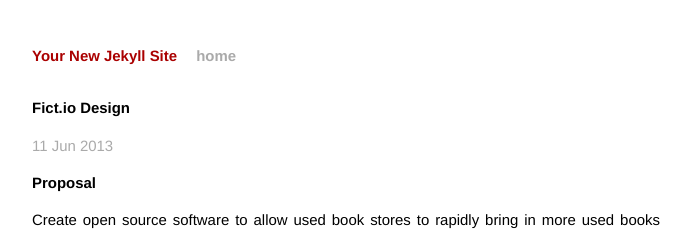
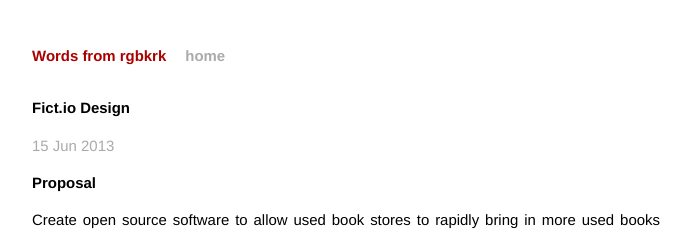
Before and after one commit to rgbkrk/rgbkrk.github.io, a Jekyll site: the page built from _posts/2013-06-15-fictio-design.markdown, in a window 1280 px wide. Shown: the top 235 px of the page, without its empty margins (294-985 px from the left). Built offline with Jekyll 4.4.1, drawn with Linux system fonts in a browser that asks for light colours.

Commit message:
Fix dates, change title

```diff
--- a/_config.yml
+++ b/_config.yml
@@ -1,2 +1,2 @@
-name: Your New Jekyll Site
+name: Words from rgbkrk
 pygments: true
--- a/_posts/2013-06-15-fictio-design.markdown
+++ b/_posts/2013-06-15-fictio-design.markdown
@@ -1,12 +1,11 @@
 ---
 layout: post
 title:  "Fict.io Design"
-date:   2013-06-11 11:54:05
+date:   2013-06-15 11:54:05
 categories: [open source,used books,bookstores,inventory,inventories]
 ---
 
-
-## Proposal
+# Proposal
 
 Create open source software to allow used book stores to rapidly bring in more used books effectively, while maintaining inventory, promoting business by making it available online, and tracking inventory flow.
 
--- a/_posts/2013-06-15-used-books.markdown
+++ b/_posts/2013-06-15-used-books.markdown
@@ -1,7 +1,7 @@
 ---
 layout: post
 title:  "Automating Used Book Inventories"
-date:   2013-06-11 11:54:05
+date:   2013-06-15 09:36:54
 categories: [open source,used books,bookstores,inventory,inventories]
 ---
 
```
